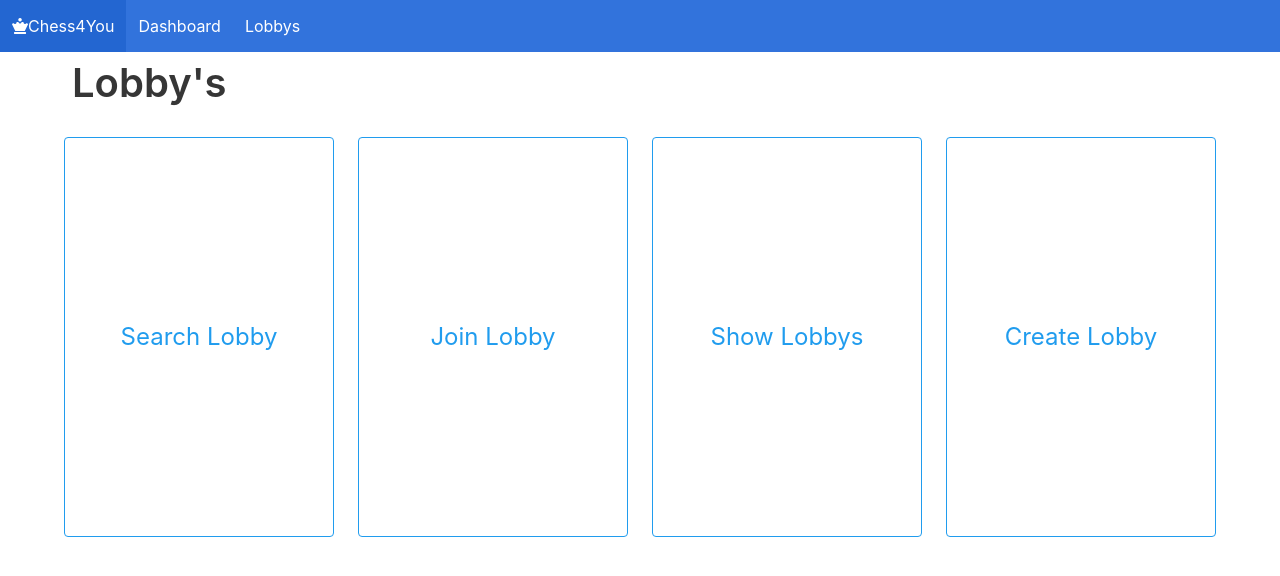
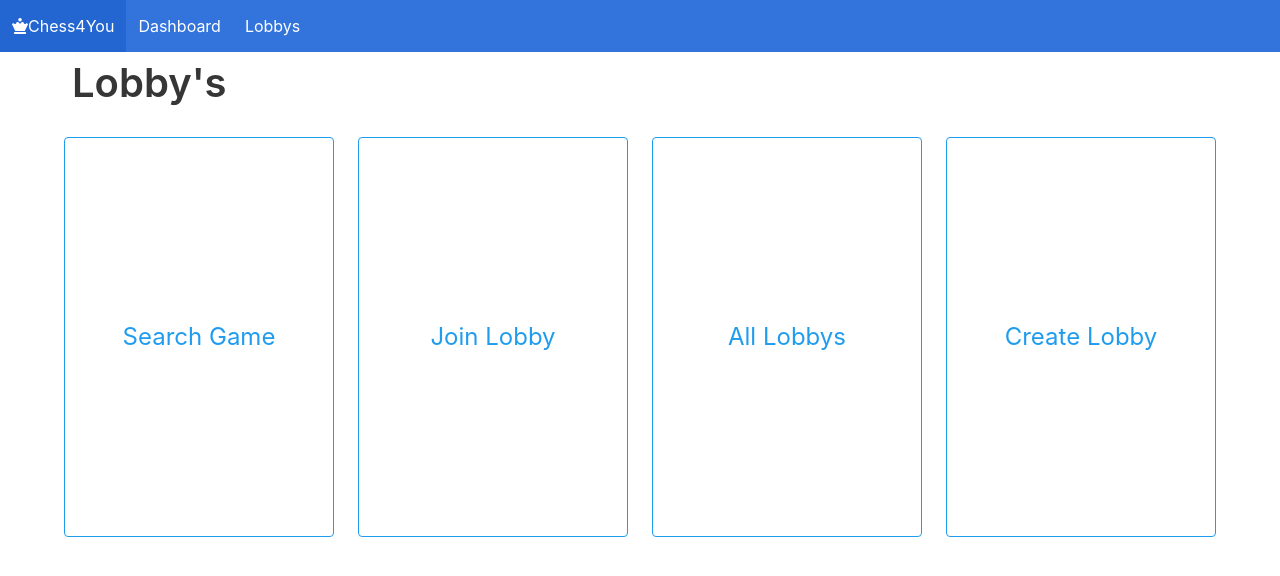
Before and after one commit to Bliblob/chess4you_angular, an Angular app in the folder chess4you/: page /dashboard in a window 1280 px wide. Shown: the top 576 px of the page. Built offline with nearby package versions, Linux system fonts and the light colour scheme.

Commit message:
modified dashboard

```diff
--- a/chess4you/src/dashboard/dashboard.component.html
+++ b/chess4you/src/dashboard/dashboard.component.html
@@ -6,13 +6,13 @@
   </div>
   <div class="columns">
     <div class="column">
-      <a (click)="openSearchLobby()" class="button is-large is-fullwidth is-info is-outlined" style="height: 50vh;">Search Lobby</a>
+      <a (click)="openSearchLobby()" class="button is-large is-fullwidth is-info is-outlined" style="height: 50vh;">Search Game</a>
     </div>
     <div class="column">
       <a (click)="openJoinLobby()" class="button is-large is-fullwidth is-info is-outlined" style="height: 50vh;">Join Lobby</a>
     </div>
     <div class="column">
-      <a (click)="openShowLobby()" class="button is-large is-fullwidth is-info is-outlined" style="height: 50vh">Show Lobbys</a>
+      <a (click)="openShowLobby()" class="button is-large is-fullwidth is-info is-outlined" style="height: 50vh">All Lobbys</a>
     </div>
     <div class="column">
       <a (click)="toggleCreateModal()" class="button is-large is-fullwidth is-info is-outlined" style="height: 50vh">Create Lobby</a>
```
